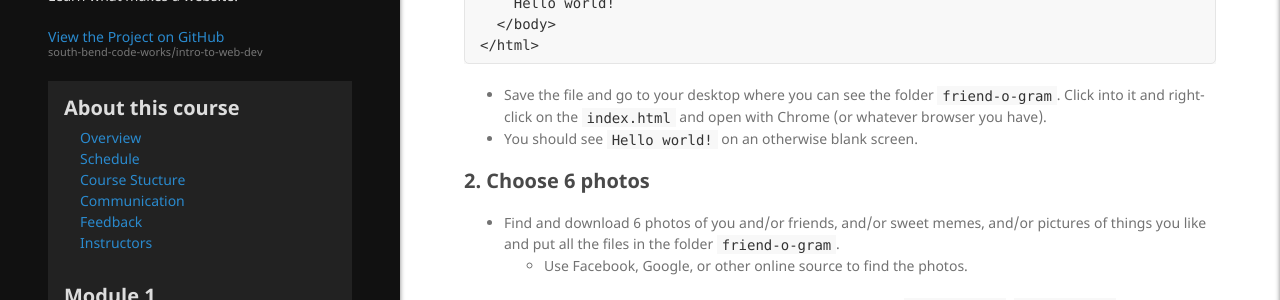
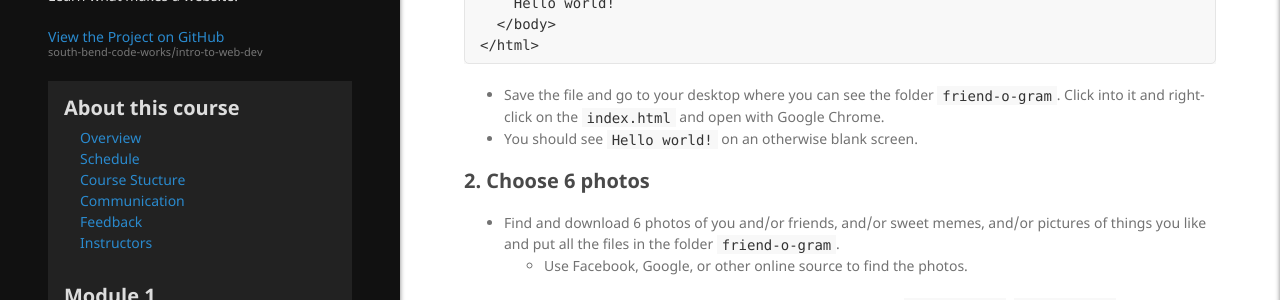
Before and after one commit to south-bend-code-works/intro-to-web-dev, a Jekyll site: the page built from lessons/module1/friend-o-gram.md, in a window 1280 px wide and 900 px high, scrolled down 845 px. Shown: the part 153-453 px from the top of the window. Built offline with Jekyll 4.4.1, drawn with Linux system fonts in a browser that asks for light colours; our own code applies the rules of GitHub Pages for plain Markdown files.

Commit message:
small issue fix

````diff
--- a/lessons/module1/friend-o-gram.md
+++ b/lessons/module1/friend-o-gram.md
@@ -33,7 +33,7 @@ This activity will allow you to combine all the skills you have learned, HTML, C
   </body>
 </html>
 ```
-* Save the file and go to your desktop where you can see the folder `friend-o-gram`. Click into it and right-click on the `index.html` and open with Chrome (or whatever browser you have).
+* Save the file and go to your desktop where you can see the folder `friend-o-gram`. Click into it and right-click on the `index.html` and open with Google Chrome.
 * You should see `Hello world!` on an otherwise blank screen.
 
 ### 2. Choose 6 photos
````
